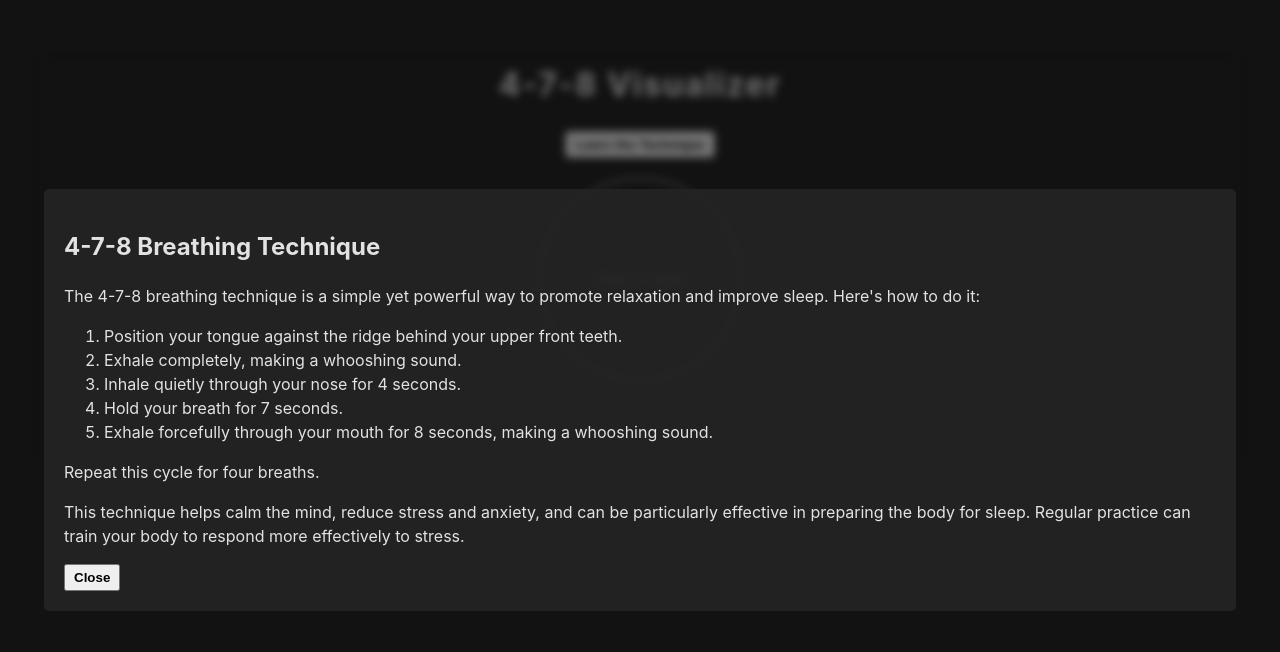
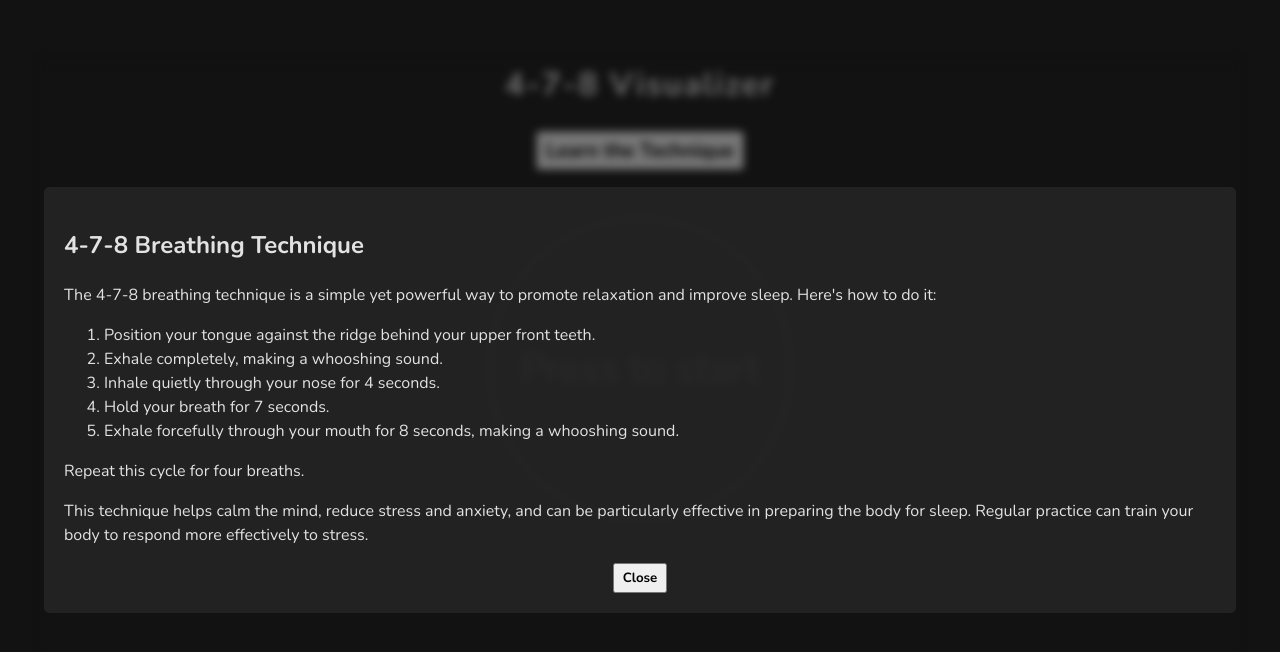
Before and after one commit to TimEngleSF/4-7-8-Breathing-Visualizer, a React (Vite) app: page / in a window 1280 px wide. Both pictures are taken after a click on the button "Learn the Technique". Shown: the top 652 px of the page. Built offline with nearby package versions, Linux system fonts and the light colour scheme.

Commit message:
🖌️Update Styles for Visualizer

```diff
--- a/src/App.css
+++ b/src/App.css
@@ -4,9 +4,14 @@
     padding: 2rem;
     text-align: center;
 }
+html,
+body {
+    font-family: 'Nunito', sans-serif;
+}
 main {
     background-color: #242424;
 }
+
 /* Modal Styles */
 .modal {
     position: fixed;
@@ -29,9 +34,19 @@ main {
     width: 90%;
 }
 
+.modal-content button {
+    display: block;
+    margin: 0 auto;
+}
+
 /* Main Content */
 h1 {
     letter-spacing: 1.8px;
+    font-weight: 700;
+}
+
+.open-modal-btn {
+    font-size: 1.25rem;
 }
 
 /* Visualizer Styles */
@@ -39,17 +54,24 @@ h1 {
     display: flex;
     justify-content: center;
     cursor: pointer;
-    margin: 1.25rem auto;
+    margin: 3rem auto;
 }
 
 .visualizer-circle {
-    width: 12.5rem;
-    height: 12.5rem;
+    width: 18.75rem;
+    height: 18.75rem;
     border-radius: 50%;
     border: 0.0938rem solid white;
     display: flex;
     justify-content: center;
     align-items: center;
+
+    font-size: 2.5rem;
+    transition: box-shadow 300ms;
+}
+
+.visualizer-circle:hover:not(.active) {
+    box-shadow: 0 0 35px 6px white, inset 0 0 14px 0px white;
 }
 
 /* Counter and Stop Button */
@@ -58,10 +80,25 @@ h1 {
     transition: opacity 300ms ease, visibility 0.5s;
 }
 
+.counter {
+    font-size: 1.5rem;
+    font-weight: 600;
+    margin-bottom: 2rem;
+}
+
+.counter span {
+    display: block;
+}
+
+.stop-btn {
+    font-family: inherit;
+    font-size: 1.5rem;
+}
 /* Utility Styles */
 .btn {
+    font-family: inherit;
     padding: 4px 8px;
-    font-weight: 600;
+    font-weight: 700;
 }
 
 .hidden {
--- a/src/App.tsx
+++ b/src/App.tsx
@@ -8,7 +8,7 @@ function App() {
     const [count, setCount] = useState(0);
     const [isModalOpen, setIsModalOpen] = useState(false);
     const [isRunning, setIsRunning] = useState(false);
-    const [direction, setDirection] = useState('Click to start');
+    const [direction, setDirection] = useState('Press to start');
 
     const handleStart = () => {
         if (!isRunning) {
@@ -37,7 +37,11 @@ function App() {
                 >
                     Learn the Technique
                 </button>
-                <Visualizer direction={direction} onStart={handleStart} />
+                <Visualizer
+                    direction={direction}
+                    handleStart={handleStart}
+                    isRunning={isRunning}
+                />
                 <div
                     className={`counter-button__container ${
                         isRunning ? '' : 'hidden'
--- a/src/components/Visualizer.tsx
+++ b/src/components/Visualizer.tsx
@@ -2,18 +2,26 @@ import { FC } from 'react';
 
 interface VisualizerProps {
     direction: string;
-    onStart: () => void;
+    handleStart: () => void;
+    isRunning: boolean;
 }
 
-const Visualizer: FC<VisualizerProps> = ({ direction, onStart }) => {
+const Visualizer: FC<VisualizerProps> = ({
+    direction,
+    handleStart,
+    isRunning,
+}) => {
     return (
         <div
             className="visualizer"
-            onClick={onStart}
+            onClick={handleStart}
             role="button"
             tabIndex={0}
         >
-            <div className="visualizer-circle" aria-live="polite">
+            <div
+                className={`visualizer-circle ${isRunning ? 'active' : ''}`}
+                aria-live="polite"
+            >
                 {direction}
             </div>
         </div>
```
